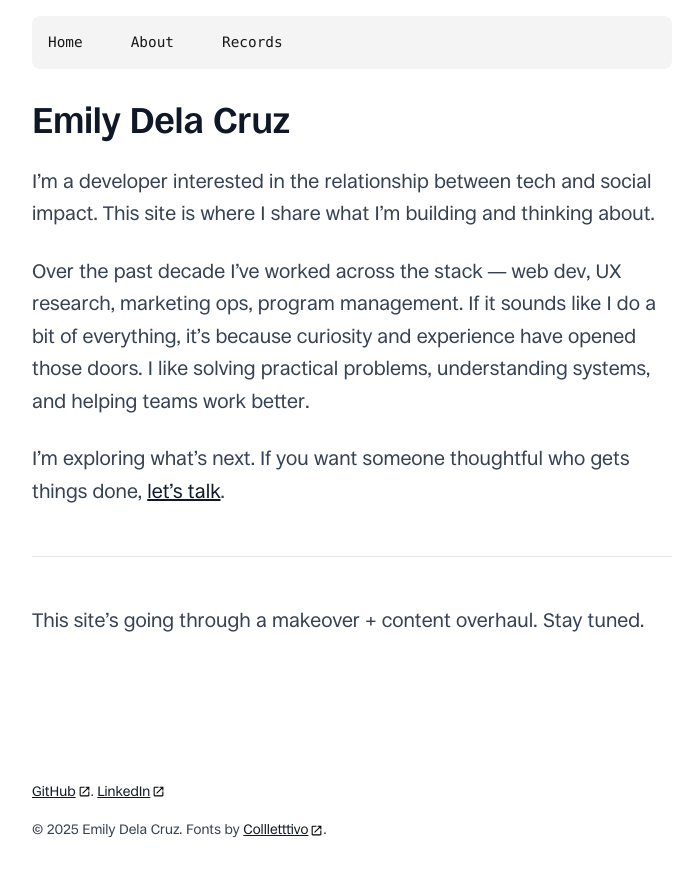
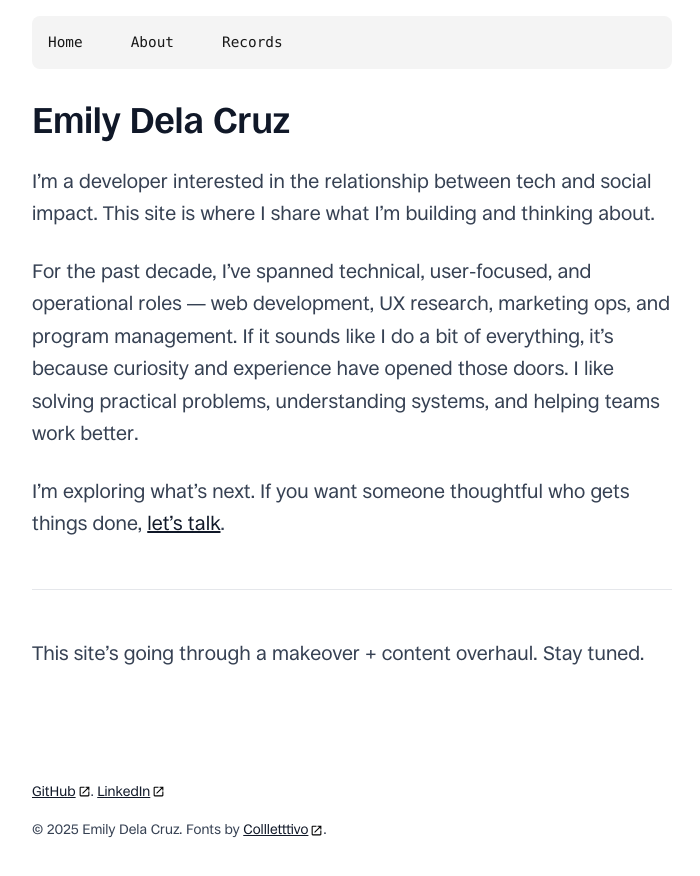
Before and after one commit to emdecr/emdecr.com, a Next.js app: page / in a window 1280 px wide. Shown: the top 876 px of the page, without its empty margins (288-988 px from the left). Built offline with nearby package versions, Linux system fonts and the light colour scheme.

Commit message:
Update copy

```diff
--- a/content/pages/now.md
+++ b/content/pages/now.md
@@ -6,7 +6,7 @@ Delving into the hyped and constantly-changing world of AI agents - whatever tha
 
 RAG, MCP, LangChain, LangGraph, Clay, n8n, Zapier. It's a hodgepodge of tools.
 
-Been fun to poke around and look at the workflows people are creating.
+Been fun to poke around and look at the workflows people are creating – and seeing for myself if it's really the over-engineered mess that folks are touting about.
 
 Currently trying to rebuild a few workflows I've come across in my day-to-day with some of the new tech. More on that later.
 
--- a/src/app/page.tsx
+++ b/src/app/page.tsx
@@ -13,7 +13,7 @@ export default function Home() {
 
       <p className="text-xl leading-relaxed mb-4">I&rsquo;m a developer interested in the relationship between tech and social impact. This site is where I share what I&rsquo;m building and thinking about.</p>
 
-      <p className="text-xl leading-relaxed mb-4">Over the past decade I&rsquo;ve worked across the stack &mdash; web dev, UX research, marketing ops, program management. If it sounds like I do a bit of everything, it&rsquo;s because curiosity and experience have opened those doors. I like solving practical problems, understanding systems, and helping teams work better.</p>
+      <p className="text-xl leading-relaxed mb-4">For the past decade, I&rsquo;ve spanned technical, user-focused, and operational roles &mdash; web development, UX research, marketing ops, and program management. If it sounds like I do a bit of everything, it&rsquo;s because curiosity and experience have opened those doors. I like solving practical problems, understanding systems, and helping teams work better.</p>
 
       <p className="text-xl leading-relaxed mb-4">I&rsquo;m exploring what&rsquo;s next. If you want someone thoughtful who gets things done, <a href="mailto:hello@emilydelacruz.com">let&rsquo;s talk</a>.</p>
 
```
